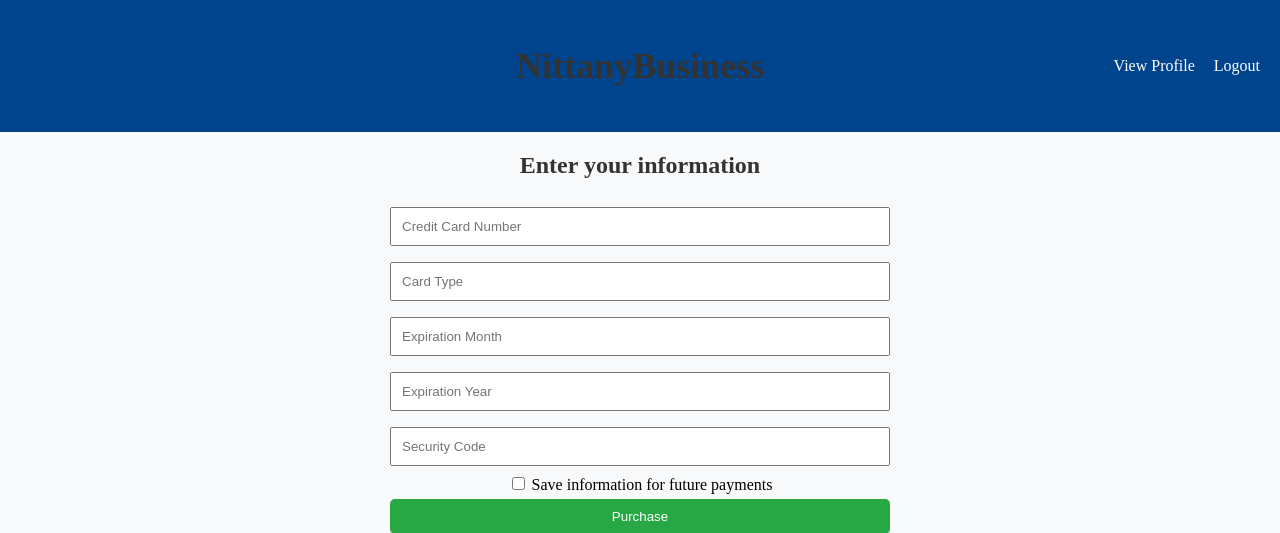
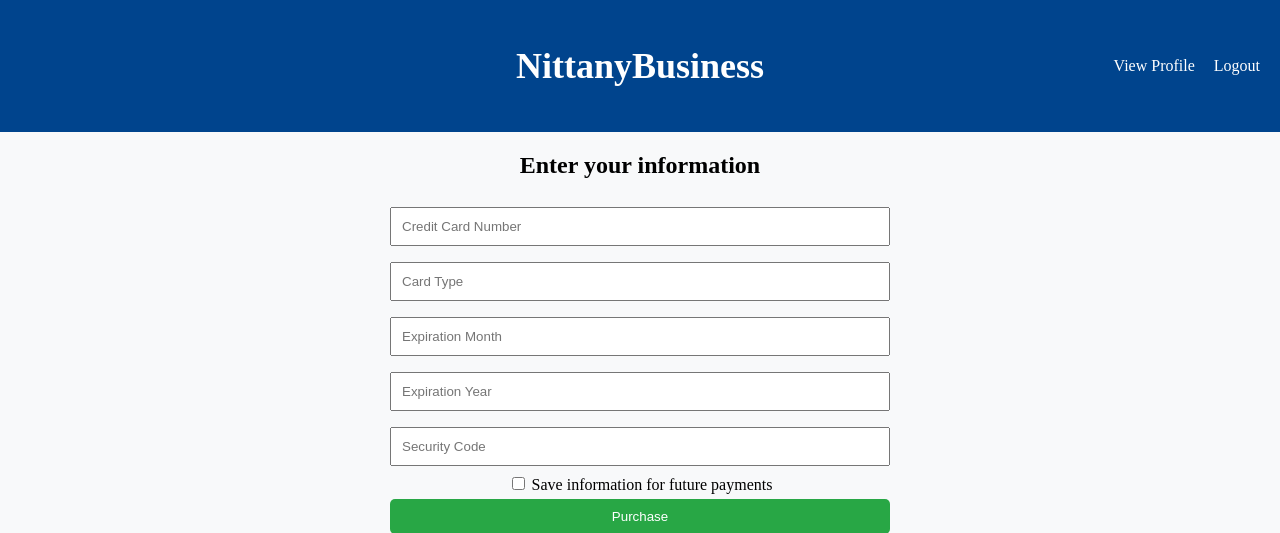
Before and after one commit to bz28/431w, a Flask app: page /creditcard in a window 1280 px wide. Shown: the top 533 px of the page. Run offline with Flask 3, Linux system fonts and the light colour scheme.

Commit message:
fix ui cc

```diff
--- a/web_app/templates/credit_card.html
+++ b/web_app/templates/credit_card.html
@@ -43,7 +43,7 @@
             padding: 20px;
         }
 
-        h1, h2 {
+        h1{
             color: #333;
         }
 
```
